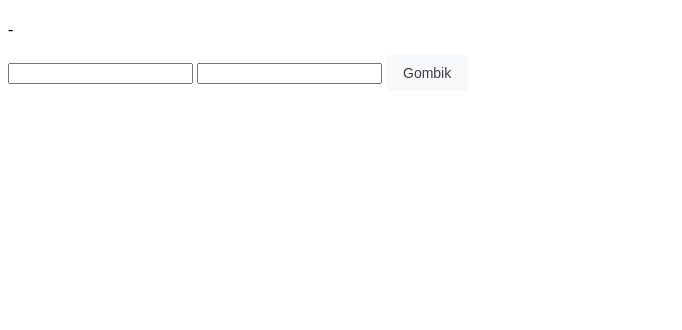
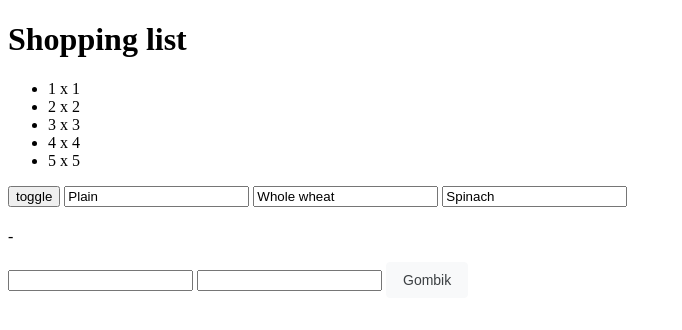
Before and after one commit to jm530ob/portfolio, a SvelteKit app: page / in a window 1280 px wide. Shown: the top 330 px of the page, without its empty margins (0-682 px from the left). Built offline with nearby package versions, Linux system fonts and the light colour scheme.

Commit message:
runes runes runes runes

```diff
--- a/src/routes/+page.svelte
+++ b/src/routes/+page.svelte
@@ -1,9 +1,13 @@
 <script lang="ts">
+	import { fade } from 'svelte/transition';
   let firstName = $state("");
   let lastName = $state("");
   let fullName = $derived(`${firstName} - ${lastName}`);
   let text: string | null = "";
-
+  let answer = 42;
+  let items = [1, 2, 3, 4, 5];
+	let visible = $state(false);
+	let tortilla = $state('Plain');
   function stlacMa() {
     // text = e.target.value;
     // console.log(e.target.value);
@@ -16,10 +20,32 @@
 
 </script>
 
+<svelte:head>
+	<title>Hello world!</title>
+	<meta name="description" content="This is where the description goes for SEO" />
+</svelte:head>
 
+<h1>Shopping list</h1>
+<ul>
+	{#each items as item}
+		<li>{item} x {item}</li>
+	{/each}
+</ul>
+
+{#if visible}
+	<div transition:fade>fades in and out</div>
+{/if}
+{#if visible}
+	<div transition:fade={{ duration: 2000 }}>fades in and out over two seconds</div>
+{/if}
+<button onclick={() => visible = !visible}>toggle</button>
+<!-- grouped radio inputs are mutually exclusive -->
+<input type="text" bind:group={tortilla} value="Plain" />
+<input type="text" bind:group={tortilla} value="Whole wheat" />
+<input type="text" bind:group={tortilla} value="Spinach" />
 <h1 style="color: {text};">{text}</h1>
 <p>{fullName}</p>
 <!-- <input type="text" on:input={handleInput}> -->
 <input type="text" bind:value={firstName}>
 <input type="text" bind:value={lastName}>
-<button on:click="{stlacMa}" style="background-color: #f8f9fa;border: 1px solid #f8f9fa;border-radius: 4px;color: #3c4043;cursor: pointer;font-family: arial,sans-serif;font-size: 14px;height: 36px;line-height: 27px;min-width: 54px;padding: 0 16px;text-align: center; user-select: none; -webkit-user-select: none; touch-action: manipulation;">Gombik</button>
+<button onclick="{stlacMa}" style="background-color: #f8f9fa;border: 1px solid #f8f9fa;border-radius: 4px;color: #3c4043;cursor: pointer;font-family: arial,sans-serif;font-size: 14px;height: 36px;line-height: 27px;min-width: 54px;padding: 0 16px;text-align: center; user-select: none; -webkit-user-select: none; touch-action: manipulation;">Gombik</button>
```
Also changed, not shown: src/snippetState.svelte.ts (added).
